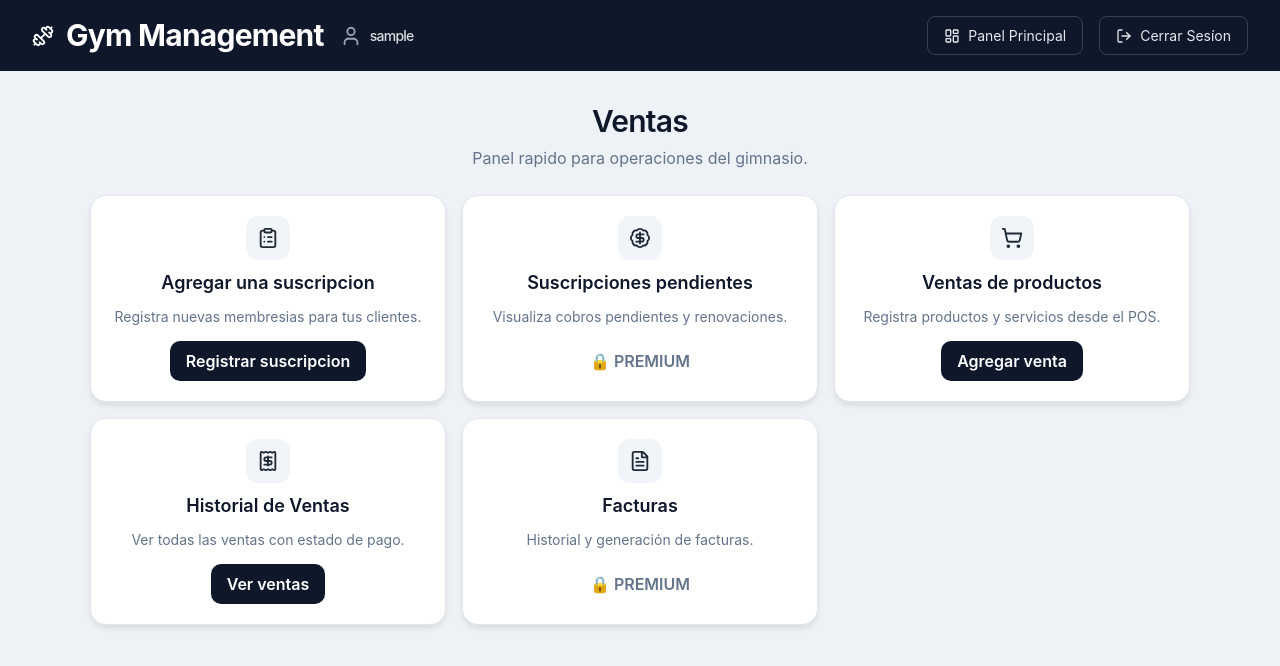
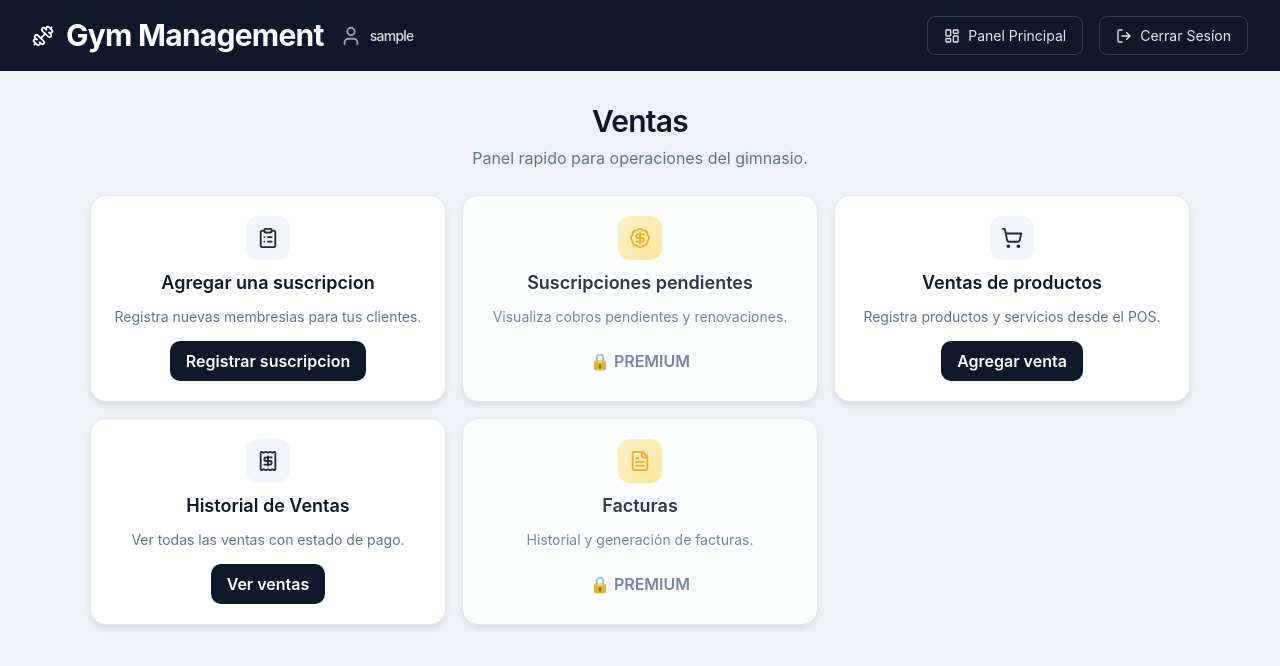
Before and after one commit to Dennis-9430/gym-management, a React (Vite) app: page /sales in a window 1280 px wide. Shown: the top 666 px of the page. Built offline with nearby package versions, Linux system fonts and the light colour scheme; no server answers; sample sign-in values are in the browser's storage.

Commit message:
fix(sales): estilo bloqueado en cards Suscripciones y Facturas

```diff
--- a/src/components/sales/SalesDashboard.tsx
+++ b/src/components/sales/SalesDashboard.tsx
@@ -67,7 +67,7 @@ const SalesDashboard = ({
             Registrar suscripcion
           </button>
         </div>
-        <div className="pos-dashboard-card">
+        <div className={`pos-dashboard-card ${!isPremium() ? "pos-pending-locked" : ""}`}>
           <div className="pos-card-icon">
             <BadgeDollarSign size={22} />
           </div>
@@ -109,7 +109,7 @@ const SalesDashboard = ({
             Ver ventas
           </button>
         </div>
-        <div className="pos-dashboard-card">
+        <div className={`pos-dashboard-card ${!isPremium() ? "pos-pending-locked" : ""}`}>
           <div className="pos-card-icon">
             <FileText size={22} />
           </div>
--- a/src/styles/pos.css
+++ b/src/styles/pos.css
@@ -89,6 +89,37 @@
 
 .pos-card-btn.locked {
   background: var(--color-gray-300);
+  color: var(--color-text-muted);
+  cursor: not-allowed;
+}
+
+/* Estilo bloqueado para cards tipo dashboard */
+.pos-pending-locked {
+  opacity: 0.85;
+  position: relative;
+}
+
+.pos-pending-locked .pos-pending-badge {
+  position: absolute;
+  top: 12px;
+  right: 12px;
+  background: #fef08a;
+  color: #854d0e;
+  padding: 6px 12px;
+  border-radius: 8px;
+  font-size: 14px;
+  font-weight: 700;
+  text-transform: uppercase;
+  z-index: 10;
+}
+
+.pos-pending-locked .pos-card-icon {
+  background: linear-gradient(135deg, #fef3c7 0%, #fde68a 100%);
+  color: var(--color-warning);
+}
+
+.pos-pending-locked .pos-card-btn.locked {
+  background: var(--color-gray-200);
   color: var(--color-text-muted);
   cursor: not-allowed;
 }
```
